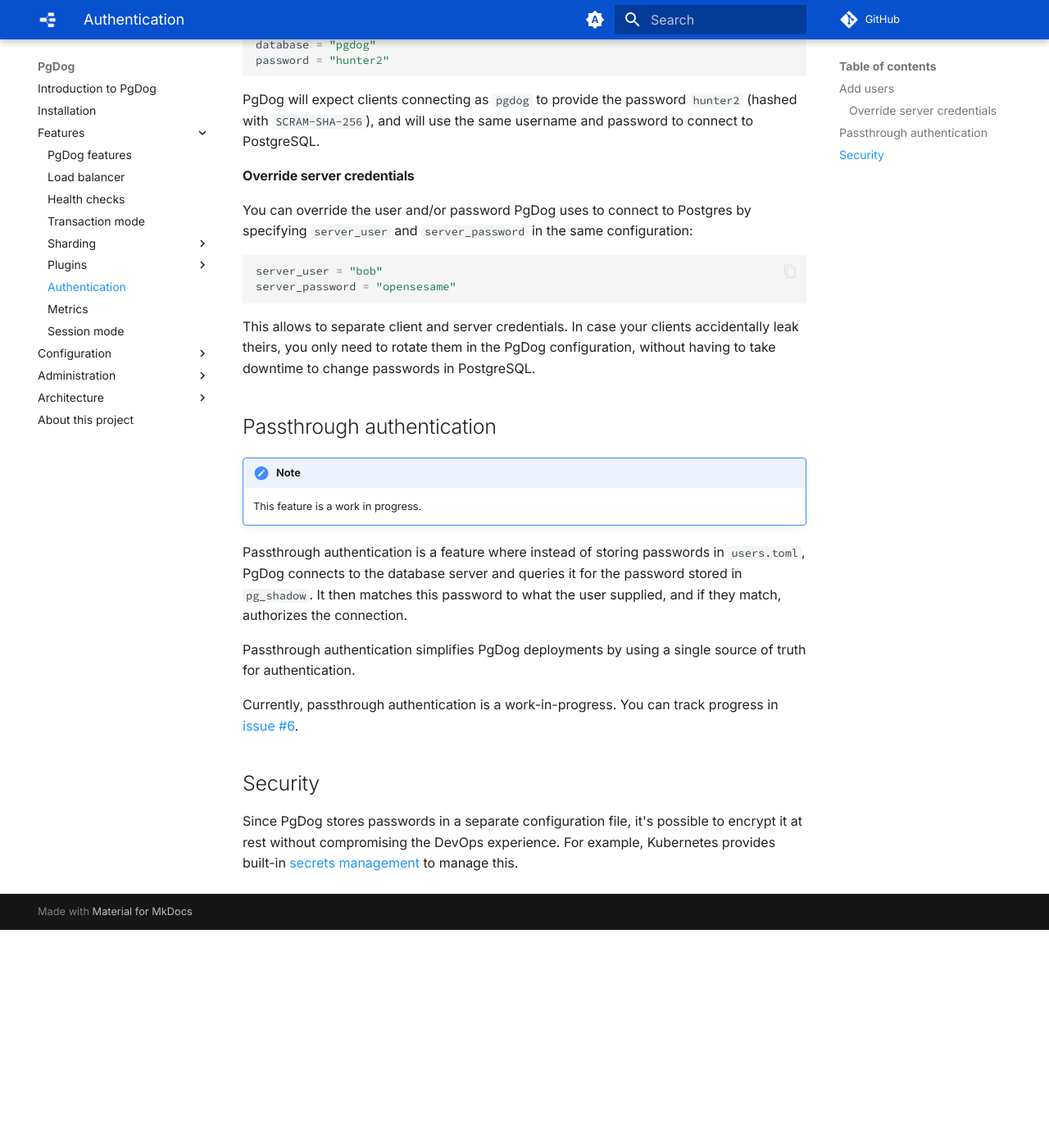
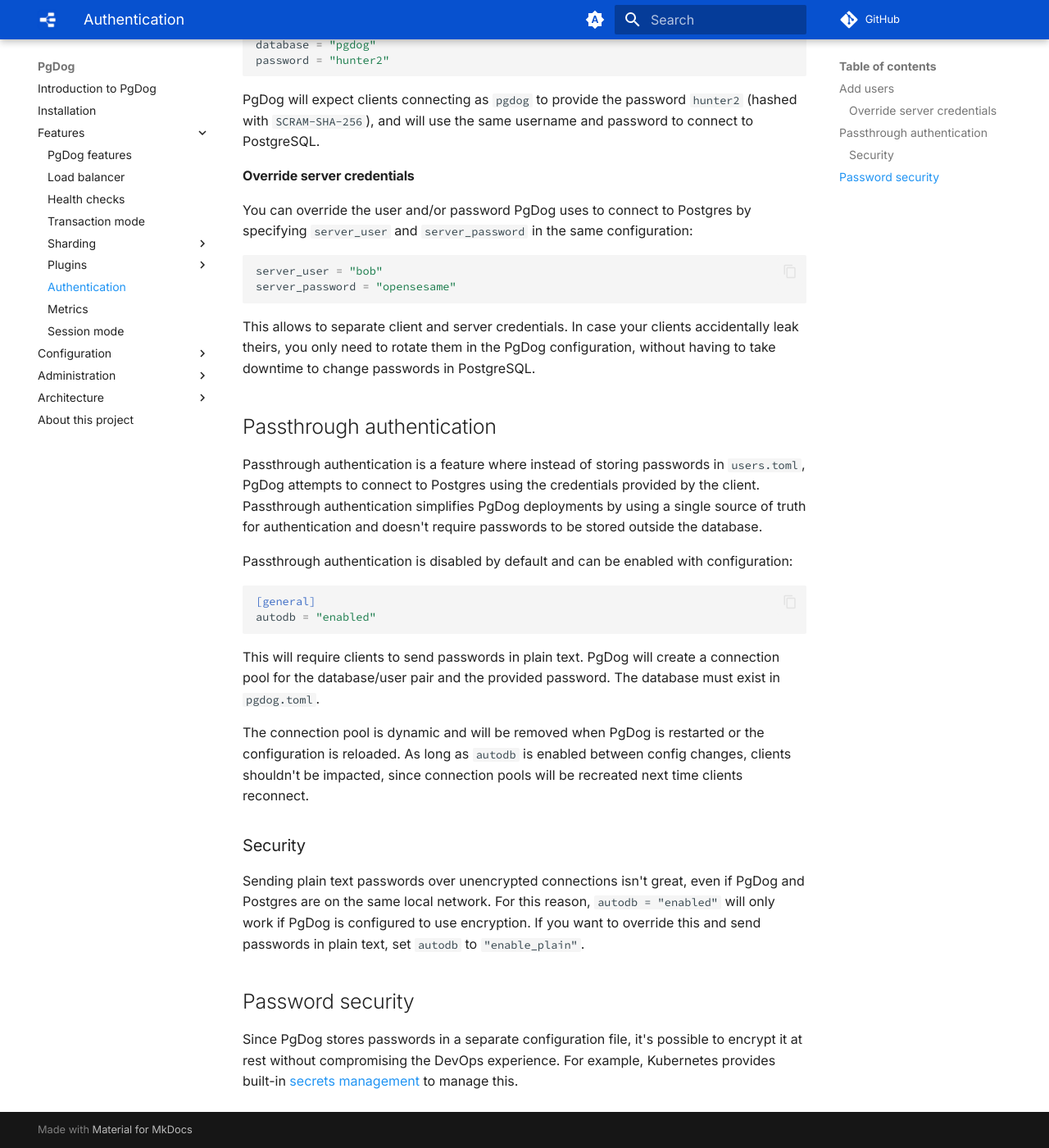
Before and after one commit to pgdogdev/docs, an MkDocs documentation site: the page built from docs/features/authentication.md, in a window 1280 px wide and 1400 px high, scrolled down 661 px. Shown: the whole window at 82% size. Built offline with MkDocs 1.6.1 and Material for MkDocs 9.7.7, drawn with Linux system fonts in a browser that asks for light colours; comment, search, counter and statistics services are not loaded; before the commit the page ends 1795 px from its top, so only the background shows below that.

Commit message:
document autdb

````diff
--- a/docs/features/authentication.md
+++ b/docs/features/authentication.md
@@ -38,16 +38,23 @@
 
 ## Passthrough authentication
 
-!!! note
-    This feature is a work in progress.
+Passthrough authentication is a feature where instead of storing passwords in `users.toml`, PgDog attempts to connect to Postgres using the credentials provided by the client. Passthrough authentication simplifies PgDog deployments by using a single source of truth for authentication and doesn't require passwords to be stored outside the database.
 
-Passthrough authentication is a feature where instead of storing passwords in `users.toml`, PgDog connects to the database server and queries it for the password stored in `pg_shadow`. It then matches
-this password to what the user supplied, and if they match, authorizes the connection.
+Passthrough authentication is disabled by default and can be enabled with configuration:
 
-Passthrough authentication simplifies PgDog deployments by using a single source of truth for authentication.
+```toml
+[general]
+autodb = "enabled"
+```
 
-Currently, passthrough authentication is a work-in-progress. You can track progress in [issue #6](https://github.com/levkk/pgdog/issues/6).
+This will require clients to send passwords in plain text. PgDog will create a connection pool for the database/user pair and the provided password. The database must exist in `pgdog.toml`.
 
-## Security
+The connection pool is dynamic and will be removed when PgDog is restarted or the configuration is reloaded. As long as `autodb` is enabled between config changes, clients shouldn't be impacted, since connection pools will be recreated next time clients reconnect.
+
+### Security
+
+Sending plain text passwords over unencrypted connections isn't great, even if PgDog and Postgres are on the same local network. For this reason, `autodb = "enabled"` will only work if PgDog is configured to use encryption. If you want to override this and send passwords in plain text, set `autodb` to `"enable_plain"`.
+
+## Password security
 
 Since PgDog stores passwords in a separate configuration file, it's possible to encrypt it at rest without compromising the DevOps experience. For example, Kubernetes provides built-in [secrets management](https://kubernetes.io/docs/concepts/configuration/secret/) to manage this.
````
Also changed, not shown: docs/configuration/pgdog.toml/general.md (+12 -0 lines).
